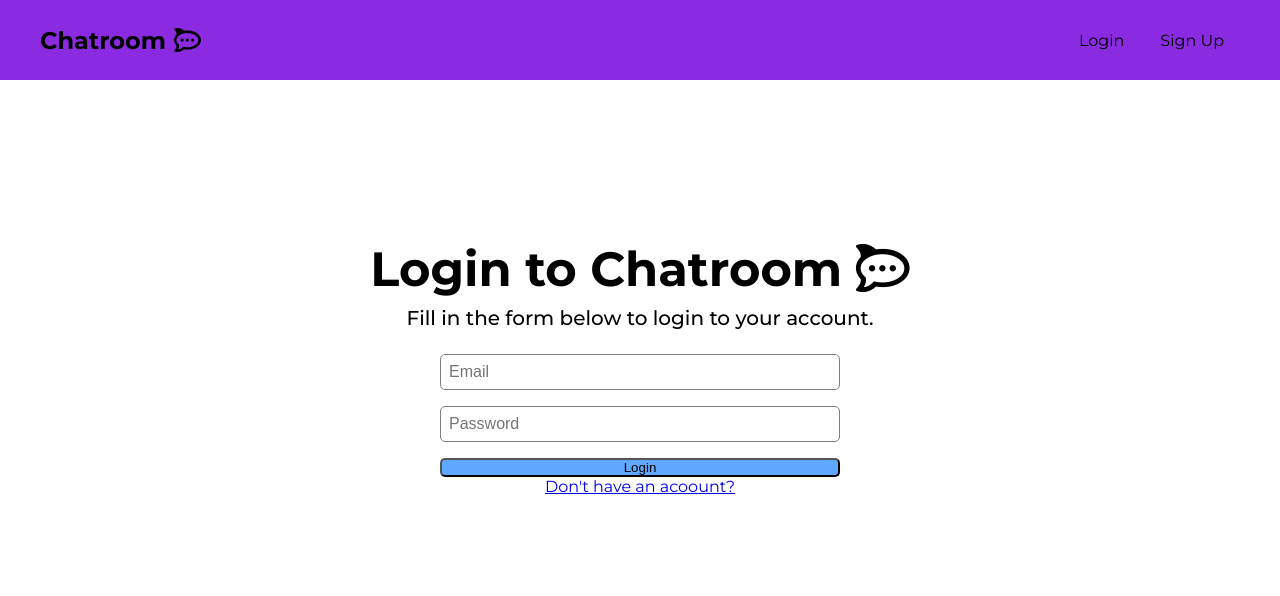
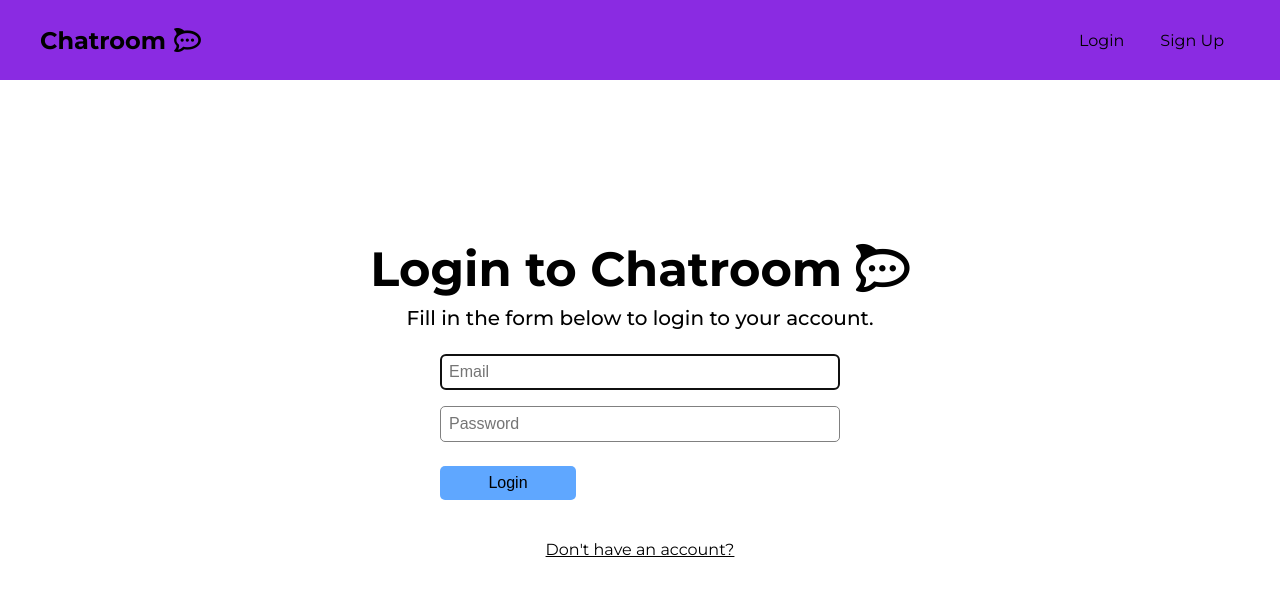
Before and after one commit to LukasV3/chatroom-app, a React (Create React App) app: page /login in a window 1280 px wide. Shown: the top 596 px of the page. Built offline with nearby package versions, Linux system fonts and the light colour scheme.

Commit message:
completed AuthForm styles

```diff
--- a/src/components/AuthForm/AuthForm.tsx
+++ b/src/components/AuthForm/AuthForm.tsx
@@ -1,4 +1,4 @@
-import React from "react";
+import React, { useState } from "react";
 import "./styles.scss";
 import { Link } from "react-router-dom";
 
@@ -7,6 +7,21 @@ interface Props {
 }
 
 const AuthForm = ({ type }: Props) => {
+  const [formValues, setFormValues] = useState({ email: "", password: "" });
+  // const [errors, setErrors] = useState({});
+
+  const onInputChange = (e: React.ChangeEvent<HTMLInputElement>) => {
+    setFormValues({
+      ...formValues,
+      [e.target.type]: e.target.value,
+    });
+  };
+
+  const handleSubmit = (e: React.FormEvent<HTMLFormElement>) => {
+    e.preventDefault();
+    console.log(`formValues`, formValues);
+  };
+
   return (
     <div className="authform">
       <h1 className="authform__title">
@@ -16,18 +31,25 @@ const AuthForm = ({ type }: Props) => {
         Fill in the form below to {type === "Login" ? "login to your " : "create an "}
         account.
       </h3>
-      <form className="authform__form">
-        <input type="email" placeholder="Email" className="authform__form--email" />
+      <form onSubmit={handleSubmit} className="authform__form">
+        <input
+          type="email"
+          autoFocus
+          placeholder="Email"
+          className="authform__form--email"
+          onChange={onInputChange}
+        />
         <input
           type="password"
           placeholder="Password"
           className="authform__form--password"
+          onChange={onInputChange}
         />
-        <button className="btn btn--primary">{type}</button>
+        <button className="btn btn--primary authform__form--btn">{type}</button>
       </form>
 
       {type === "Login" ? (
-        <Link to="/signup">Don't have an acoount?</Link>
+        <Link to="/signup">Don't have an account?</Link>
       ) : (
         <Link to="/login">Already have an account?</Link>
       )}
--- a/src/components/AuthForm/styles.scss
+++ b/src/components/AuthForm/styles.scss
@@ -19,6 +19,10 @@
     margin-bottom: 1.5rem;
   }
 
+  & a {
+    color: #000;
+  }
+
   &__form {
     display: flex;
     flex-direction: column;
@@ -33,5 +37,17 @@
       border: 1px solid grey;
       margin-bottom: 1rem;
     }
+
+    &--btn {
+      width: 8.5rem;
+      padding: 0.5rem 0;
+      font-size: 1rem;
+      border: none;
+      margin: 0.5rem 0 2.5rem;
+
+      &:hover {
+        text-decoration: underline;
+      }
+    }
   }
 }
```
